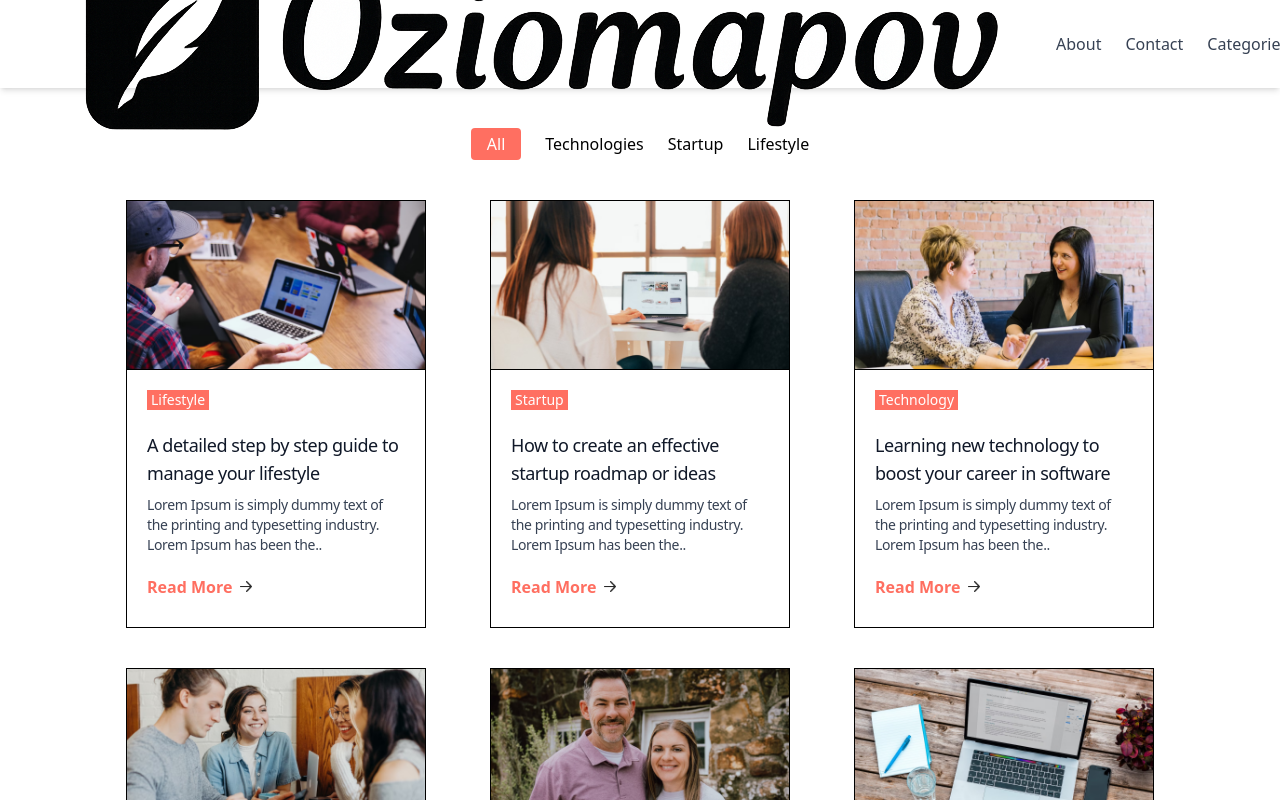
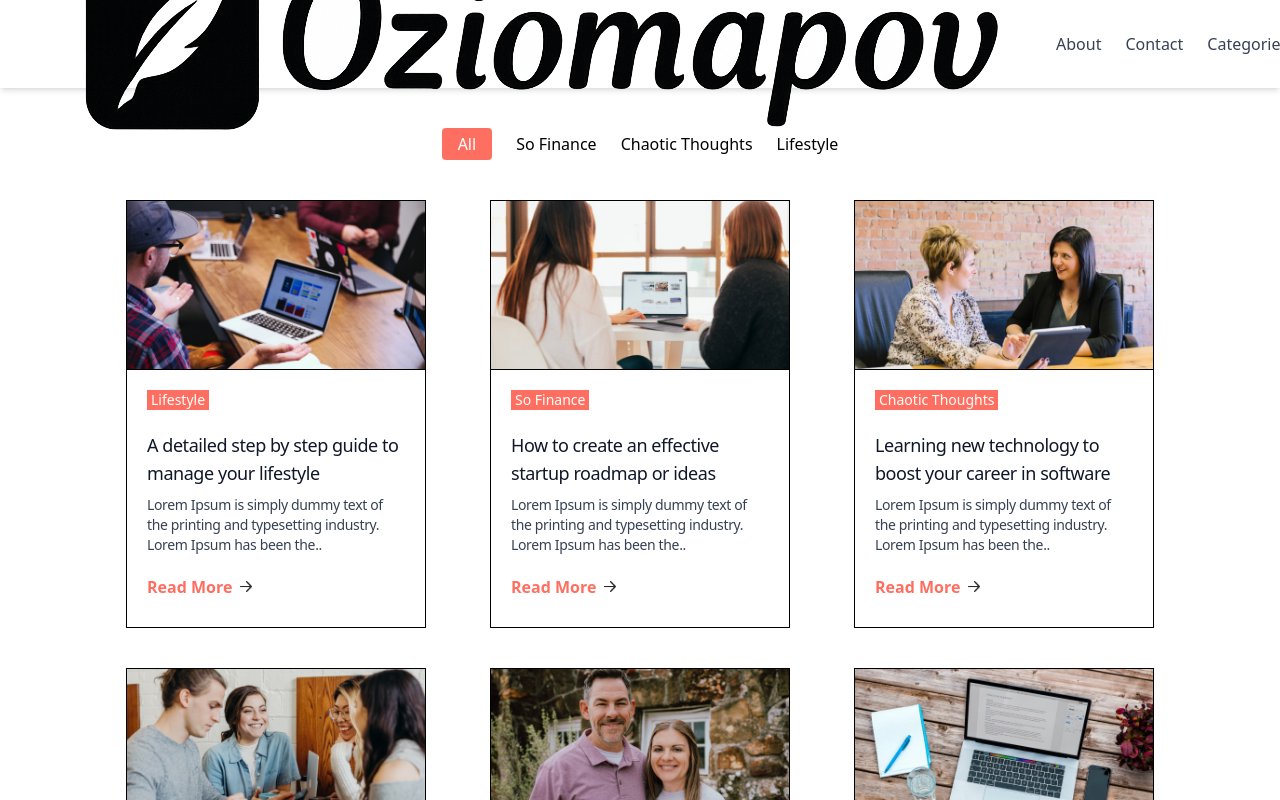
Before and after one commit to DeraJudy/Blog, a Next.js app: page / in a window 1280 px wide. Shown: the top 800 px of the page. Built offline with nearby package versions, Linux system fonts and the light colour scheme.

Commit message:
Add blogs done

```diff
--- a/Assets/assets.js
+++ b/Assets/assets.js
@@ -54,7 +54,7 @@ export const assets = {
         image:blog_pic_1,
         date:Date.now(),
         category:"Lifestyle",
-        author:"Alex Bennett",
+        author:"Ozioma Ulu",
         author_img:profile_icon
     },
     {
@@ -63,8 +63,8 @@ export const assets = {
         description:"Lorem Ipsum is simply dummy text of the printing and typesetting industry. Lorem Ipsum has been the..",
         image:blog_pic_2,
         date:Date.now(),
-        category:"Startup",
-        author:"Alex Bennett",
+        category:"So Finance",
+        author:"Ozioma Ulu",
         author_img:profile_icon
     },
     {
@@ -73,8 +73,8 @@ export const assets = {
         description:"Lorem Ipsum is simply dummy text of the printing and typesetting industry. Lorem Ipsum has been the..",
         image:blog_pic_3,
         date:Date.now(),
-        category:"Technology",
-        author:"Alex Bennett",
+        category:"Chaotic Thoughts",
+        author:"Ozioma Ulu",
         author_img:profile_icon
     },
     {
@@ -83,8 +83,8 @@ export const assets = {
         description:"Lorem Ipsum is simply dummy text of the printing and typesetting industry. Lorem Ipsum has been the..",
         image:blog_pic_4,
         date:Date.now(),
-        category:"Technology",
-        author:"Alex Bennett",
+        category:"Chaotic Thoughts",
+        author:"Ozioma Ulu",
         author_img:profile_icon
     },
     {
@@ -94,7 +94,7 @@ export const assets = {
         image:blog_pic_5,
         date:Date.now(),
         category:"Lifestyle",
-        author:"Alex Bennett",
+        author:"Ozioma Ulu",
         author_img:profile_icon
     },
     {
@@ -103,8 +103,8 @@ export const assets = {
         description:"Lorem Ipsum is simply dummy text of the printing and typesetting industry. Lorem Ipsum has been the..",
         image:blog_pic_6,
         date:Date.now(),
-        category:"Startup",
-        author:"Alex Bennett",
+        category:"So Finance",
+        author:"Ozioma Ulu",
         author_img:profile_icon
     },
     {
@@ -113,8 +113,8 @@ export const assets = {
         description:"Lorem Ipsum is simply dummy text of the printing and typesetting industry. Lorem Ipsum has been the..",
         image:blog_pic_7,
         date:Date.now(),
-        category:"Technology",
-        author:"Alex Bennett",
+        category:"Chaotic Thoughts",
+        author:"Ozioma Ulu",
         author_img:profile_icon
     },
     {
@@ -124,7 +124,7 @@ export const assets = {
         image:blog_pic_8,
         date:Date.now(),
         category:"Lifestyle",
-        author:"Alex Bennett",
+        author:"Ozioma Ulu",
         author_img:profile_icon
     },
     {
@@ -133,8 +133,8 @@ export const assets = {
         description:"Lorem Ipsum is simply dummy text of the printing and typesetting industry. Lorem Ipsum has been the..",
         image:blog_pic_9,
         date:Date.now(),
-        category:"Startup",
-        author:"Alex Bennett",
+        category:"So Finance",
+        author:"Ozioma Ulu",
         author_img:profile_icon
     },
     {
@@ -144,7 +144,7 @@ export const assets = {
         image:blog_pic_10,
         date:Date.now(),
         category:"Lifestyle",
-        author:"Alex Bennett",
+        author:"Ozioma Ulu",
         author_img:profile_icon
     },
     {
@@ -153,8 +153,8 @@ export const assets = {
         description:"Lorem Ipsum is simply dummy text of the printing and typesetting industry. Lorem Ipsum has been the..",
         image:blog_pic_11,
         date:Date.now(),
-        category:"Startup",
-        author:"Alex Bennett",
+        category:"So Finance",
+        author:"Ozioma Ulu",
         author_img:profile_icon
     },
     {
@@ -163,8 +163,8 @@ export const assets = {
         description:"Lorem Ipsum is simply dummy text of the printing and typesetting industry. Lorem Ipsum has been the..",
         image:blog_pic_12,
         date:Date.now(),
-        category:"Technology",
-        author:"Alex Bennett",
+        category:"Chaotic Thoughts",
+        author:"Ozioma Ulu",
         author_img:profile_icon
     },
     {
@@ -173,8 +173,8 @@ export const assets = {
         description:"Lorem Ipsum is simply dummy text of the printing and typesetting industry. Lorem Ipsum has been the..",
         image:blog_pic_13,
         date:Date.now(),
-        category:"Startup",
-        author:"Alex Bennett",
+        category:"So Finance",
+        author:"Ozioma Ulu",
         author_img:profile_icon
     },
     {
@@ -184,7 +184,7 @@ export const assets = {
         image:blog_pic_14,
         date:Date.now(),
         category:"Lifestyle",
-        author:"Alex Bennett",
+        author:"Ozioma Ulu",
         author_img:profile_icon
     },
     {
@@ -193,8 +193,8 @@ export const assets = {
         description:"Lorem Ipsum is simply dummy text of the printing and typesetting industry. Lorem Ipsum has been the..",
         image:blog_pic_15,
         date:Date.now(),
-        category:"Technology",
-        author:"Alex Bennett",
+        category:"Chaotic Thoughts",
+        author:"Ozioma Ulu",
         author_img:profile_icon
     },
     {
@@ -203,8 +203,8 @@ export const assets = {
         description:"Lorem Ipsum is simply dummy text of the printing and typesetting industry. Lorem Ipsum has been the..",
         image:blog_pic_16,
         date:Date.now(),
-        category:"Startup",
-        author:"Alex Bennett",
+        category:"So Finance",
+        author:"Ozioma Ulu",
         author_img:profile_icon
     },
 ]
--- a/Components/BlogList.jsx
+++ b/Components/BlogList.jsx
@@ -13,12 +13,12 @@ const BlogList = () => {
         className={menu==="All"?'bg-[#FF6F61] text-white py-1 px-4 rounded-sm':""}>
             All
         </button>
-        <button onClick={() => setMenu('Technology')}
-         className={menu==="Technology"?'bg-[#FF6F61] text-white py-1 px-4 rounded-sm':""}>
-            Technologies
+        <button onClick={() => setMenu('So Finance')}
+         className={menu==="So Finance"?'bg-[#FF6F61] text-white py-1 px-4 rounded-sm':""}>
+            So Finance
         </button>
-        <button onClick={() => setMenu('Startup')}
-        className={menu==="Startup"?'bg-[#FF6F61] text-white py-1 px-4 rounded-sm':""}>Startup</button>
+        <button onClick={() => setMenu('Chaotic Thoughts')}
+        className={menu==="Chaotic Thoughts"?'bg-[#FF6F61] text-white py-1 px-4 rounded-sm':""}>Chaotic Thoughts</button>
         <button onClick={() => setMenu('Lifestyle')}
         className={menu==="Lifestyle"?'bg-[#FF6F61] text-white py-1 px-4 rounded-sm':""}>Lifestyle</button>
       </div>
--- a/Components/Header.jsx
+++ b/Components/Header.jsx
@@ -65,7 +65,7 @@ export default function Navbar() {
 
   // Separate visible + dropdown links manually
   const visibleLinks = ["About", "Contact", "Categories"];
-  const dropdownLinks = ["Chaotic Thoughts", "So Finance", "Reviews", "FAQ"];
+  const dropdownLinks = ["Chaotic Thoughts", "So Finance", "Lifestyle", "FAQ"];
 
   return (
     <nav className="bg-white shadow-md top-0 w-full z-50">
--- a/app/admin/addProduct/page.jsx
+++ b/app/admin/addProduct/page.jsx
@@ -11,7 +11,7 @@ const page = () => {
   const [data, setData] = useState({
     title: "",
     description: "",
-    category: "StartUp",
+    category: "So Finance",
     author: "Ozioma Ulu",
     authorImg: "/author_img.png",
   })
@@ -35,7 +35,15 @@ const page = () => {
     formData.append('image', image);
     const response = await axios.post('/api/blog', formData);
     if (response.data.success) {
-      toast.success(response.data.msg)
+      toast.success(response.data.msg);
+      setImage(false);
+      setData({
+        title: "",
+        description: "",
+        category: "So Finance",
+        author: "Ozioma Ulu",
+        authorImg: "/author_img.png",
+      });
     }
     else{
       toast.error("Error");
@@ -43,7 +51,7 @@ const page = () => {
   }
 
   return (
-    <form className='pt-5 px-5 sm:pt-12 sm:pl-16'>
+    <form onSubmit={onSubmitHandler} className='pt-5 px-5 sm:pt-12 sm:pl-16'>
       <p className='text-xl'>Upload Thumbnail</p>
       <label htmlFor="image">
         <Image className='mt-4' src={!image ? assets.upload_area : URL.createObjectURL(image)} width={140} height={70} alt='' />
@@ -55,8 +63,8 @@ const page = () => {
       <textarea name='description' onChange={onChangeHandler} value={data.description} className='w-full sm:w-[500px] mt-4 px-4 py-3 border ' type="text" placeholder='Write Content Here' rows={6} required />
       <p className='text-xl mt-4'>Blog Category</p>
       <select name="category" onChange={onChangeHandler} value={data.category} className='w-40 mt-4 px-4 py-3 border text-gray-500'>
-        <option value="StartUp">StartUp</option>
-        <option value="Technology">Technology</option>
+        <option value="So Finance">So Finance</option>
+        <option value="Chaotic Thoughts">Chaotic Thoughts</option>
         <option value="Lifestyle">Lifestyle</option>
       </select>
       <br />
--- a/app/admin/layout.jsx
+++ b/app/admin/layout.jsx
@@ -2,7 +2,7 @@ import { assets } from "@/Assets/assets";
 import Sidebar from "@/Components/AdminComponents/Sidebar";
 import Image from "next/image";
 import { ToastContainer } from 'react-toastify';
-// import 'react-toastify/dist/ReactToastify.css';
+import 'react-toastify/dist/ReactToastify.css';
 
 export default function Layout({children}){
     return (
--- a/app/api/blog/route.js
+++ b/app/api/blog/route.js
@@ -15,11 +15,15 @@ const LoadDB = async () => {
 // This ensures the DB connection is established once
 LoadDB();
 
+// API ENDPOINT to get all blogs
 export async function GET(request) {
-    // console.log("Blog GET Hit");
-    return NextResponse.json({message: "API Working"});
+
+    const blogs = await BlogModel.find({});
+    return NextResponse.json({blogs})
+
 }
 
+// API ENDPOINT FOR UPLOADING BLOGS
 export async function POST(request) {
 
     const formData = await request.formData();
--- a/lib/config/db.js
+++ b/lib/config/db.js
@@ -2,5 +2,7 @@ import mongoose from "mongoose";
 
 export const ConnectDB = async () => {
     await mongoose.connect('mongodb+srv://developer:developer@oziomapov.rtksj4j.mongodb.net/blog-app');
+    // await mongoose.connect('mongodb+srv://developer:developer@oziomapov.rtksj4j.mongodb.net/')
+    // mongodb+srv://developer:<db_password>@oziomapov.rtksj4j.mongodb.net/?retryWrites=true&w=majority&appName=OziomaPov
     console.log("DB Connected");
 }
```
Also changed, not shown: public/1756865784537_blog_pic_1.png (deleted).
